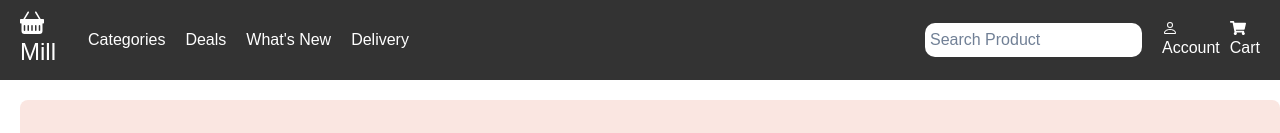
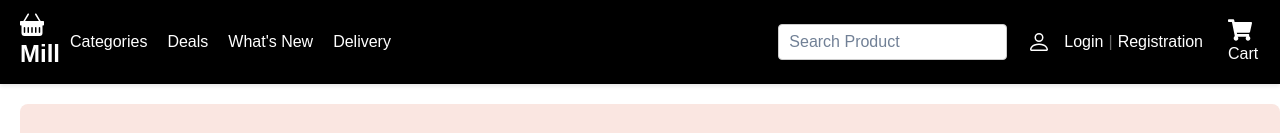
Before and after one commit to Antoine-Nchore/e-commerce-frontend, a React (Create React App) app: page / in a window 1280 px wide. Shown: the top 133 px of the page. Built offline with nearby package versions, Linux system fonts and the light colour scheme.

Commit message:
added new styling

```diff
--- a/src/components/Navbar.js
+++ b/src/components/Navbar.js
@@ -24,12 +24,14 @@ const Navbar = () => {
       </div>
       <div className="navbar-right">
         <input type="text" placeholder="Search Product" />
-        <Link to="/login">
-          <BsPerson className="person" />
-          Account
-        </Link>
+        <div className="account-links">
+          <BsPerson className="person-icon" />
+          <Link to="/login">Login</Link>
+          <span className="divider">|</span>
+          <Link to="/registration">Registration</Link>
+        </div>
         <Link to="/cart">
-          <FaShoppingCart className="person" />
+          <FaShoppingCart className="cart-icon" />
           Cart
         </Link>
       </div>
--- a/src/pages/Cart.css
+++ /dev/null
@@ -1,119 +0,0 @@
-.cart-container {
-  max-width: 900px;
-  margin: 0 auto;
-  padding: 20px;
-}
-
-.cart-header {
-  font-size: 28px;
-  font-weight: bold;
-  margin-bottom: 20px;
-}
-
-.cart-empty {
-  font-size: 16px;
-  color: #555;
-}
-
-.cart-items-container {
-  border-top: 1px solid #ddd;
-  border-bottom: 1px solid #ddd;
-}
-
-.cart-item {
-  display: flex;
-  align-items: center;
-  padding: 20px 0;
-  border-bottom: 1px solid #ddd;
-}
-
-.cart-item:last-child {
-  border-bottom: none;
-}
-
-.cart-item-details {
-  display: flex;
-  align-items: center;
-  flex: 1;
-}
-
-.cart-item-details img {
-  width: 100px;
-  height: 100px;
-  object-fit: contain;
-  margin-right: 20px;
-}
-
-.cart-item-details h3 {
-  font-size: 18px;
-  font-weight: bold;
-  margin-bottom: 5px;
-}
-
-.cart-item-details p {
-  font-size: 14px;
-  color: #555;
-  margin-bottom: 5px;
-}
-
-.cart-item-actions {
-  display: flex;
-  align-items: center;
-  margin-left: auto;
-}
-
-.cart-item-actions button {
-  background-color: #f3f3f3;
-  color: #333;
-  border: 1px solid #d5d9d9;
-  border-radius: 3px;
-  padding: 5px 10px;
-  font-size: 14px;
-  cursor: pointer;
-  transition: background-color 0.3s ease;
-}
-
-.cart-item-actions button:hover {
-  background-color: #e7e9ec;
-}
-
-.cart-item-actions button:first-child {
-  margin-right: 10px;
-}
-
-.cart-total {
-  display: flex;
-  justify-content: flex-end;
-  font-size: 18px;
-  font-weight: bold;
-  margin-top: 20px;
-}
-
-.cart-total-price {
-  margin-left: 10px;
-}
-
-.cart-actions {
-  display: flex;
-  justify-content: flex-end;
-  margin-top: 20px;
-}
-
-.cart-clear,
-.cart-proceed {
-  background-color: #305224;
-  color: white;
-  border: none;
-  border-radius: 20px;
-  padding: 10px 20px;
-  font-size: 14px;
-  font-weight: bold;
-  cursor: pointer;
-  margin-left: 10px;
-  transition: background-color 0.3s ease;
-}
-
-.cart-clear:hover,
-.cart-proceed:hover {
-  background-color: #48a14d;
-}
--- a/src/pages/Cart.js
+++ b/src/pages/Cart.js
@@ -1,5 +1,5 @@
 import React from "react";
-import './Cart.css'
+import '../styles/Cart.css'
 
 const Cart = ({ cartItems, onAddToCart, onRemoveFromCart, onClearCart }) => {
   const totalPrice = cartItems.reduce(
--- a/src/styles/Cart.css
+++ b/src/styles/Cart.css
@@ -5,7 +5,7 @@
 }
 
 .cart-header {
-    font-size: 24px;
+  font-size: 28px;
   font-weight: bold;
   margin-bottom: 20px;
 }
@@ -22,6 +22,7 @@
 
 .cart-item {
   display: flex;
+  align-items: center;
   padding: 20px 0;
   border-bottom: 1px solid #ddd;
 }
@@ -30,56 +31,60 @@
   border-bottom: none;
 }
 
-  .cart-item-image {
-    flex: 0 0 100px;
+.cart-item-details {
+  display: flex;
+  align-items: center;
+  flex: 1;
+}
+
+.cart-item-details img {
+  width: 100px;
+  height: 100px;
+  object-fit: contain;
   margin-right: 20px;
 }
 
-  .cart-item-image img {
-    max-width: 100%;
-    height: auto;
+.cart-item-details h3 {
+  font-size: 18px;
+  font-weight: bold;
+  margin-bottom: 5px;
 }
 
-  .cart-item-details {
-    flex: 1;
-    display: flex;
-    flex-direction: column;
-    justify-content: space-between;
+.cart-item-details p {
+  font-size: 14px;
+  color: #555;
+  margin-bottom: 5px;
 }
 
-  .cart-item-name {
-    font-size: 16px;
-    font-weight: bold;
+.cart-item-actions {
+  display: flex;
+  align-items: center;
+  margin-left: auto;
 }
 
-  .cart-item-price {
+.cart-item-actions button {
+  background-color: #f3f3f3;
+  color: #333;
+  border: 1px solid #d5d9d9;
+  border-radius: 3px;
+  padding: 5px 10px;
   font-size: 14px;
-    color: #555;
+  cursor: pointer;
+  transition: background-color 0.3s ease;
 }
 
-  .cart-item-quantity {
-    display: flex;
-    align-items: center;
-    font-size: 14px;
-    color: #555;
+.cart-item-actions button:hover {
+  background-color: #e7e9ec;
 }
 
-  .cart-item-quantity input {
-    width: 50px;
-    margin: 0 10px;
-    text-align: center;
-  }
-
-  .cart-item-remove {
-    color: #0066c0;
-    text-decoration: underline;
-    cursor: pointer;
+.cart-item-actions button:first-child {
+  margin-right: 10px;
 }
 
 .cart-total {
   display: flex;
   justify-content: flex-end;
-    font-size: 16px;
+  font-size: 18px;
   font-weight: bold;
   margin-top: 20px;
 }
@@ -96,57 +101,19 @@
 
 .cart-clear,
 .cart-proceed {
-    background-color: #0066c0;
-    color: #fff;
+  background-color: #305224;
+  color: white;
   border: none;
+  border-radius: 20px;
   padding: 10px 20px;
   font-size: 14px;
+  font-weight: bold;
   cursor: pointer;
   margin-left: 10px;
+  transition: background-color 0.3s ease;
 }
 
 .cart-clear:hover,
 .cart-proceed:hover {
-    background-color: #005a9e;
+  background-color: #48a14d;
 }
-
-  .cart-item-image {
-    flex: 0 0 100px;
-    margin-right: 20px;
-  }
-
-  .cart-item-image img {
-    max-width: 100%;
-    height: auto;
-  }
-
-  .cart-item-name {
-    font-size: 16px;
-    font-weight: bold;
-    margin-bottom: 5px;
-  }
-
-  .cart-item-description {
-    font-size: 14px;
-    color: #555;
-    margin-bottom: 10px;
-  }
-
-  .cart-item-price {
-    font-size: 16px;
-    font-weight: bold;
-    margin-bottom: 10px;
-  }
-
-  .cart-item-add {
-    background-color: #0066c0;
-    color: #fff;
-    border: none;
-    padding: 10px 20px;
-    font-size: 14px;
-    cursor: pointer;
-  }
-
-  .cart-item-add:hover {
-    background-color: #005a9e;
-  }
--- a/src/styles/Navbar.css
+++ b/src/styles/Navbar.css
@@ -1,11 +1,13 @@
+/* Navbar.css */
 
 .navbar {
   display: flex;
   justify-content: space-between;
   align-items: center;
-  background-color: #333;
   padding: 10px 20px;
   color: white;
+  background-color: black;
+  box-shadow: 0 2px 4px rgba(0,0,0,0.1);
 }
 
 .navbar-left {
@@ -14,41 +16,60 @@
 }
 
 .logo {
-  font-size: 1.5em;
   display: flex;
-  margin-right: 22px;
   align-items: center;
-  justify-content: space-between;
+  font-size: 24px;
+  font-weight: bold;
+  color:white;
 }
 
 .logo-icon {
-  margin-right: 10px;
+  margin-right: 8px;
+  font-size: 24px;
 }
 
 .navbar-links a {
   margin: 0 10px;
+  text-decoration: none;
   color: white;
-  text-decoration: none;
 }
 
 .navbar-right {
   display: flex;
   align-items: center;
-  justify-content: space-between;
 }
 
 .navbar-right input {
-  margin-right: 10px;
-  padding: 5px;
-  border-radius: 10px;
+  margin-right: 20px;
+  padding: 5px 10px;
+  border: 1px solid #ccc;
+  border-radius: 4px;
+  color: #000;
 }
 
-.navbar-right a {
-  margin-left: 10px;
-  color: white;
-  text-decoration: none;
+.account-links {
+  display: flex;
+  align-items: center;
+  margin-right: 20px;
 }
 
-.person {
-  margin-right: 10px;
+.person-icon {
+  font-size: 24px;
+  margin-right: 8px;
 }
+
+.account-links a {
+  text-decoration: none;
+  color: white;
+  margin: 0 5px;
+}
+
+.divider {
+  margin: 0 5px;
+  color: #ccc;
+}
+
+.cart-icon {
+  font-size: 24px;
+  margin-right: 8px;
+}
```
Lines whose indentation alone changed are shown as unchanged.
